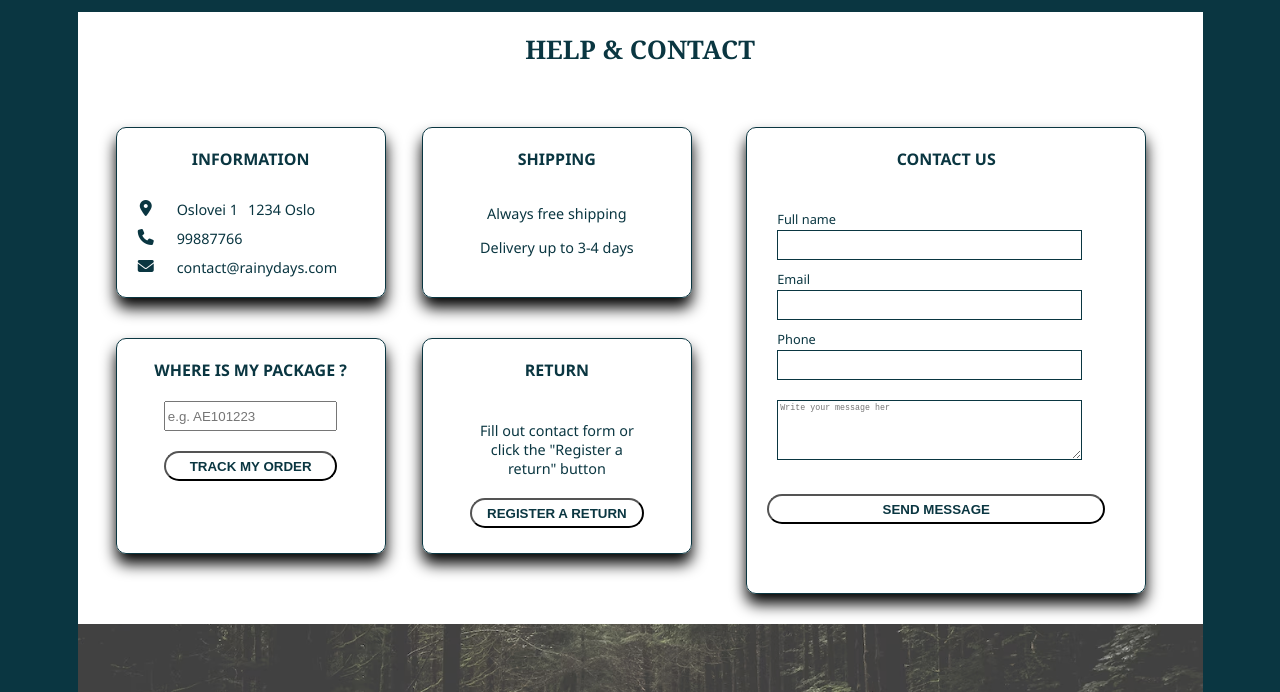
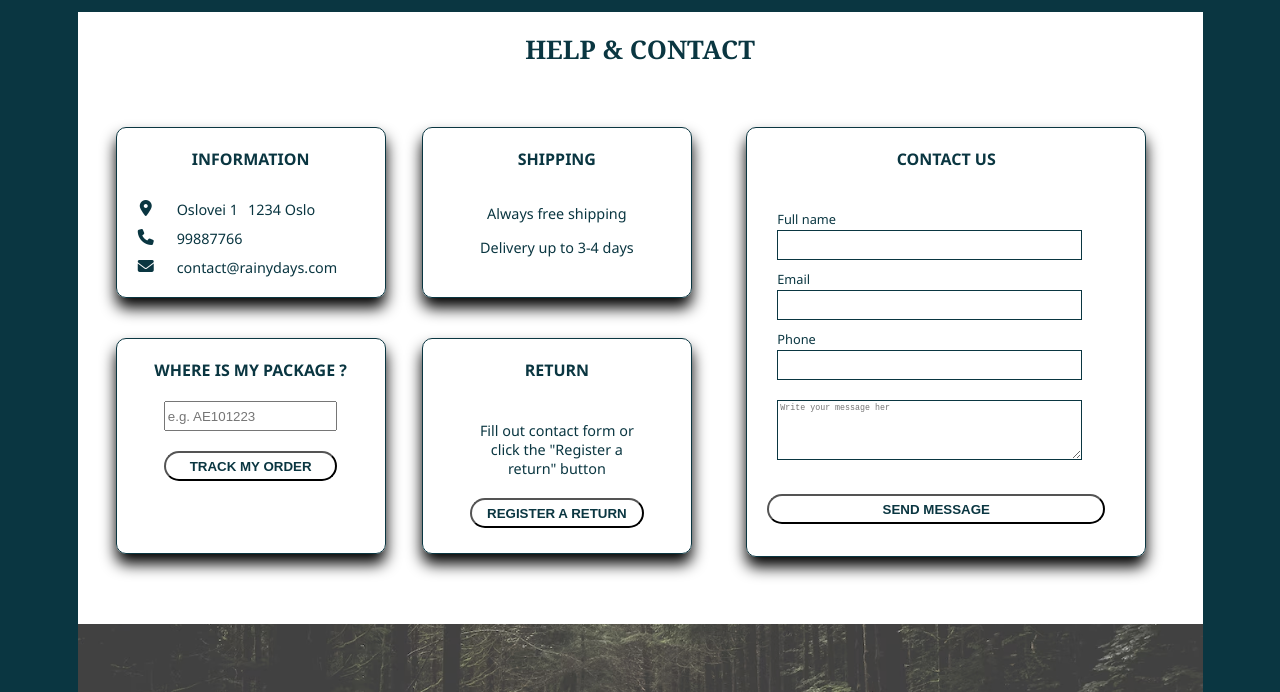
Before and after one commit to renahashimi/rainydays-ixd-renahashimi, a plain HTML site: page contact.html in a window 1280 px wide. Shown: the part 108-800 px from the top of the page. Drawn offline with Linux system fonts and the light colour scheme.

Commit message:
Update styles.css

```diff
--- a/css/styles.css
+++ b/css/styles.css
@@ -1631,7 +1631,7 @@ h1 {
 
 .container5 {
     width: 400px;
-    height: 467px;
+    height: 430px;
     border-radius: 10px;
 
 }
```
